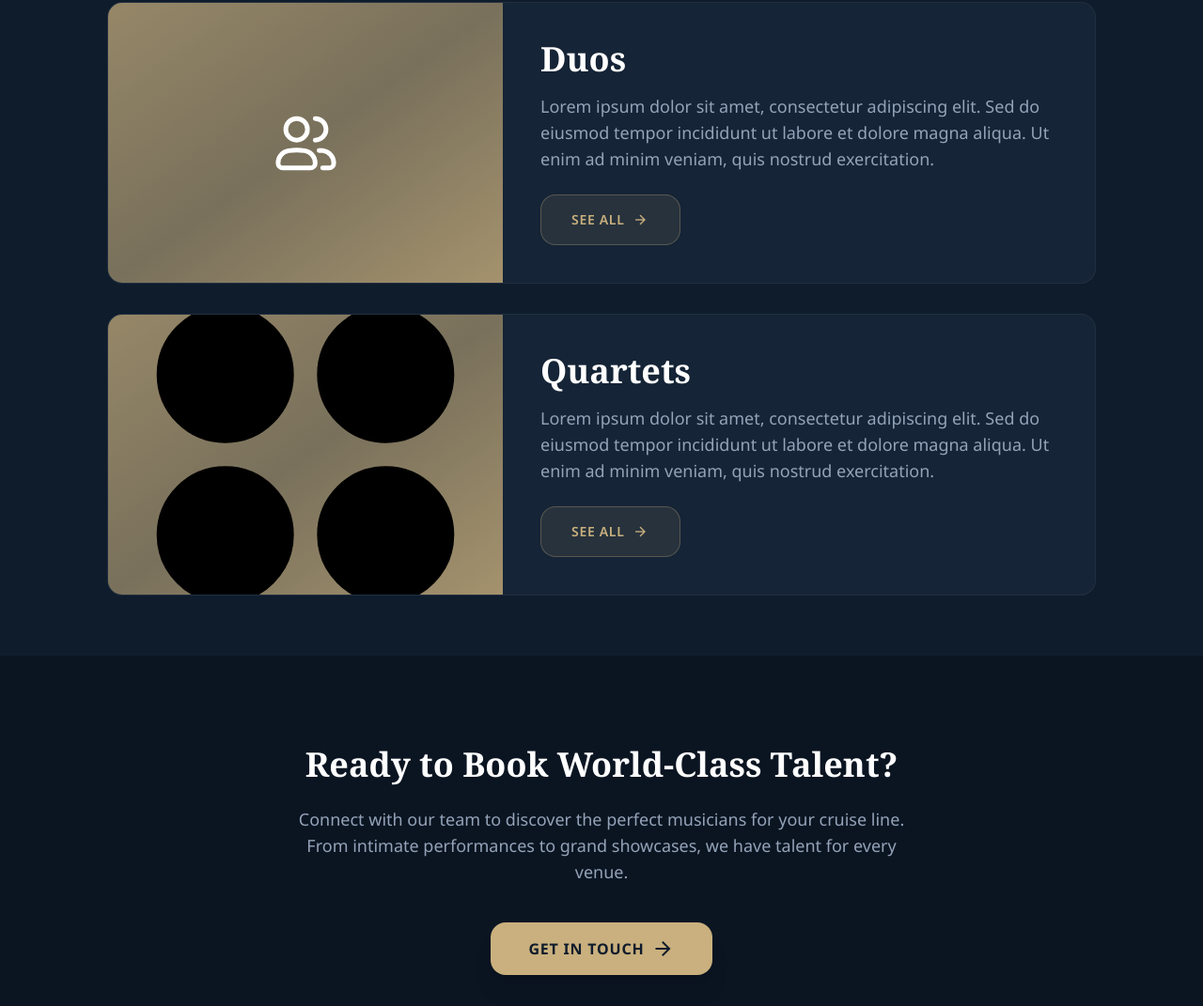
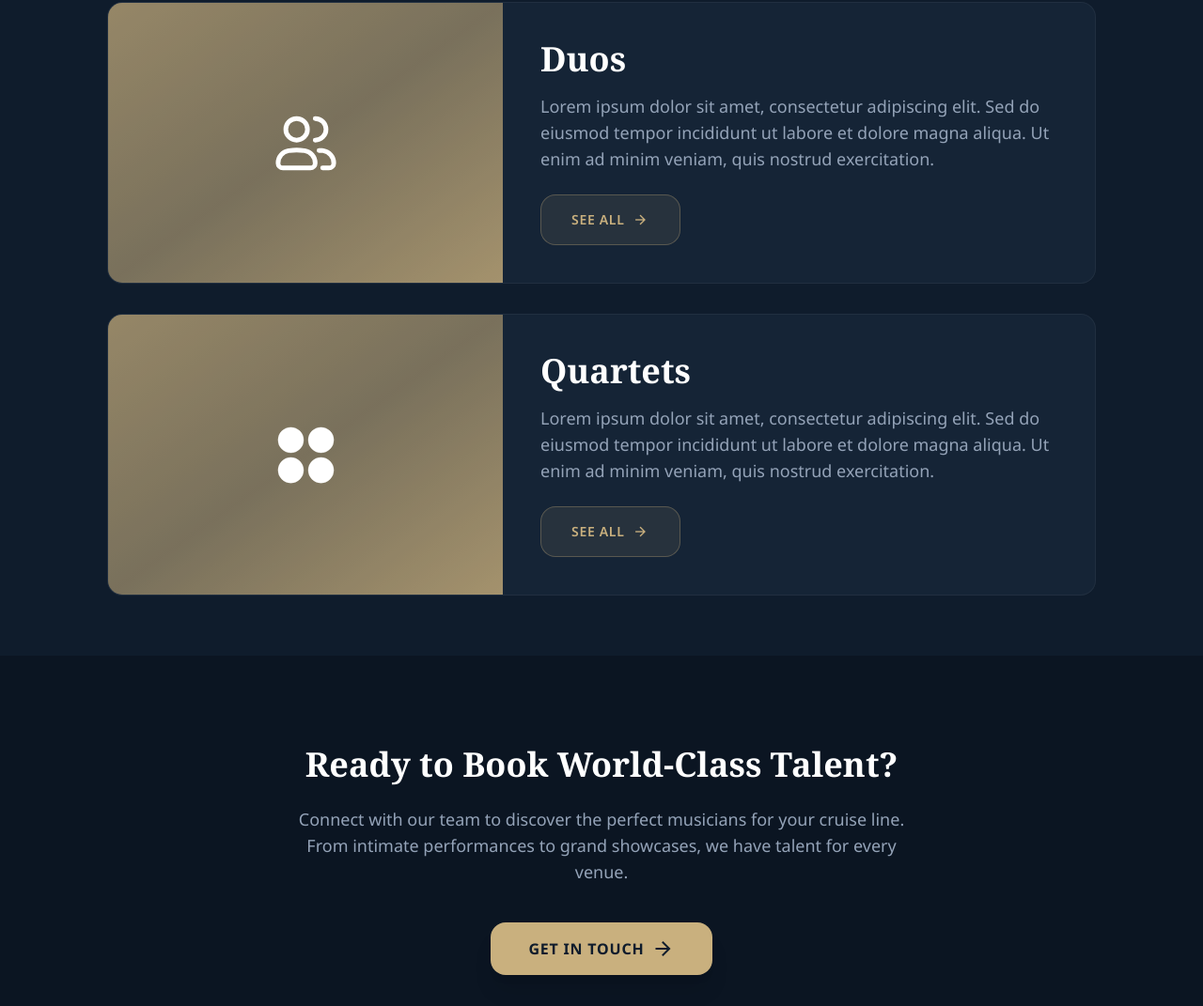
Before and after one commit to matyasmarton/szabomusicsite3.github.io, a plain HTML site: page musicians.html in a window 1280 px wide. Shown: the part 1159-2230 px from the top of the page at 94% size. Drawn offline with nearby package versions, Linux system fonts and the light colour scheme.

Commit message:
Update musicians.html

```diff
--- a/musicians.html
+++ b/musicians.html
@@ -309,8 +309,7 @@
                         <div class="gradient-overlay absolute inset-0 bg-background-dark/20"></div>
                         <!-- SVG Icon -->
                         <div class="absolute inset-0 flex items-center justify-center">
-                            <svg fill="#000000" viewBox="0 0 256 256" id="Flat" xmlns="http://www.w3.org/2000/svg" stroke="#000000"><g id="SVGRepo_bgCarrier" stroke-width="0"></g><g id="SVGRepo_tracerCarrier" stroke-linecap="round" stroke-linejoin="round"></g><g id="SVGRepo_iconCarrier"> <path d="M120,76A44,44,0,1,1,76,32,44.04978,44.04978,0,0,1,120,76Zm60,44a44,44,0,1,0-44-44A44.04978,44.04978,0,0,0,180,120ZM76,136a44,44,0,1,0,44,44A44.04978,44.04978,0,0,0,76,136Zm104,0a44,44,0,1,0,44,44A44.04978,44.04978,0,0,0,180,136Z"></path> </g></svg>
-                        </div>
+                            <svg fill="#ffffff" width="79px" height="79px" viewBox="0 0 256 256" id="Flat" xmlns="http://www.w3.org/2000/svg" stroke="#ffffff"><g id="SVGRepo_bgCarrier" stroke-width="0"></g><g id="SVGRepo_tracerCarrier" stroke-linecap="round" stroke-linejoin="round"></g><g id="SVGRepo_iconCarrier"> <path d="M120,76A44,44,0,1,1,76,32,44.04978,44.04978,0,0,1,120,76Zm60,44a44,44,0,1,0-44-44A44.04978,44.04978,0,0,0,180,120ZM76,136a44,44,0,1,0,44,44A44.04978,44.04978,0,0,0,76,136Zm104,0a44,44,0,1,0,44,44A44.04978,44.04978,0,0,0,180,136Z"></path> </g></svg>                        </div>
                     </div>
 
                     <!-- Content Section -->
```
